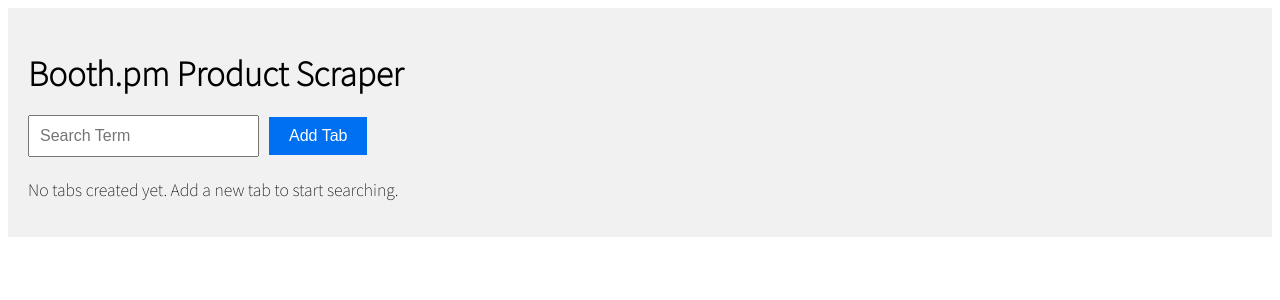
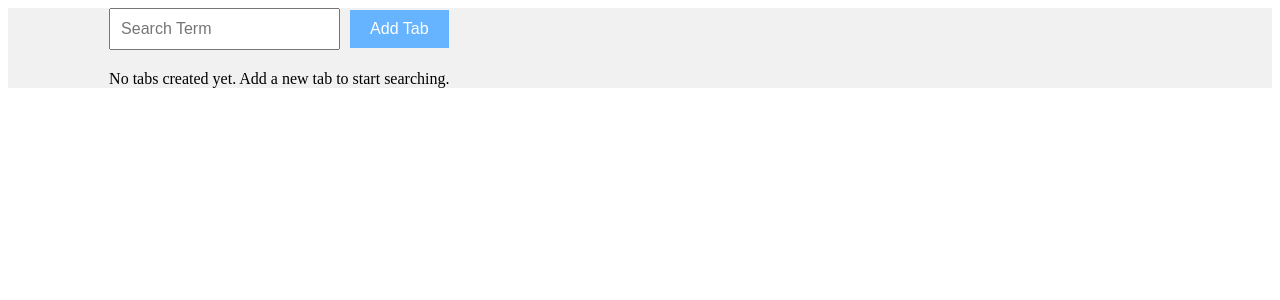
Before and after one commit to Raifa21/Avatar-Wardrobe, a Next.js app: page / in a window 1280 px wide. Shown: the top 300 px of the page. Built offline with nearby package versions, Linux system fonts and the light colour scheme.

Commit message:
Working on styling the website

```diff
--- a/app/globals.css
+++ b/app/globals.css
@@ -4,7 +4,7 @@
 
 @layer base {
     :root {
-        --background: 0 0% 100%;
+        --background: #f1f1f1;
         --foreground: 222.2 84% 4.9%;
 
         --card: 0 0% 100%;
@@ -34,43 +34,10 @@
 
         --radius: 0.5rem;
     }
-
-    .dark {
-        --background: 222.2 84% 4.9%;
-        --foreground: 210 40% 98%;
-
-        --card: 222.2 84% 4.9%;
-        --card-foreground: 210 40% 98%;
-
-        --popover: 222.2 84% 4.9%;
-        --popover-foreground: 210 40% 98%;
-
-        --primary: 210 40% 98%;
-        --primary-foreground: 222.2 47.4% 11.2%;
-
-        --secondary: 217.2 32.6% 17.5%;
-        --secondary-foreground: 210 40% 98%;
-
-        --muted: 217.2 32.6% 17.5%;
-        --muted-foreground: 215 20.2% 65.1%;
-
-        --accent: 217.2 32.6% 17.5%;
-        --accent-foreground: 210 40% 98%;
-
-        --destructive: 0 62.8% 30.6%;
-        --destructive-foreground: 210 40% 98%;
-
-        --border: 217.2 32.6% 17.5%;
-        --input: 217.2 32.6% 17.5%;
-        --ring: 212.7 26.8% 83.9%;
-    }
 }
 
 @layer base {
-    * {
-        @apply border-border;
-    }
     body {
-        @apply bg-background text-foreground;
+        @apply bg-background;
     }
 }
--- a/components/ui/tabs.tsx
+++ b/components/ui/tabs.tsx
@@ -1,11 +1,11 @@
-"use client"
+"use client";
 
-import * as React from "react"
-import * as TabsPrimitive from "@radix-ui/react-tabs"
+import * as React from "react";
+import * as TabsPrimitive from "@radix-ui/react-tabs";
 
-import { cn } from "@/lib/utils"
+import { cn } from "@/lib/utils";
 
-const Tabs = TabsPrimitive.Root
+const Tabs = TabsPrimitive.Root;
 
 const TabsList = React.forwardRef<
   React.ElementRef<typeof TabsPrimitive.List>,
@@ -15,12 +15,12 @@
     ref={ref}
     className={cn(
       "inline-flex h-10 items-center justify-center rounded-md bg-muted p-1 text-muted-foreground",
-      className
+      className,
     )}
     {...props}
   />
-))
-TabsList.displayName = TabsPrimitive.List.displayName
+));
+TabsList.displayName = TabsPrimitive.List.displayName;
 
 const TabsTrigger = React.forwardRef<
   React.ElementRef<typeof TabsPrimitive.Trigger>,
@@ -29,13 +29,13 @@
   <TabsPrimitive.Trigger
     ref={ref}
     className={cn(
-      "inline-flex items-center justify-center whitespace-nowrap rounded-sm px-3 py-1.5 text-sm font-medium ring-offset-background transition-all focus-visible:outline-none focus-visible:ring-2 focus-visible:ring-ring focus-visible:ring-offset-2 disabled:pointer-events-none disabled:opacity-50 data-[state=active]:bg-background data-[state=active]:text-foreground data-[state=active]:shadow-sm",
-      className
+      "inline-flex items-center justify-center whitespace-nowrap rounded-sm px-3 py-1.5 text-sm font-medium transition-all focus-visible:outline-none focus-visible:ring-2 focus-visible:ring-ring focus-visible:ring-offset-2 disabled:pointer-events-none disabled:opacity-50",
+      className,
     )}
     {...props}
   />
-))
-TabsTrigger.displayName = TabsPrimitive.Trigger.displayName
+));
+TabsTrigger.displayName = TabsPrimitive.Trigger.displayName;
 
 const TabsContent = React.forwardRef<
   React.ElementRef<typeof TabsPrimitive.Content>,
@@ -45,11 +45,11 @@
     ref={ref}
     className={cn(
       "mt-2 ring-offset-background focus-visible:outline-none focus-visible:ring-2 focus-visible:ring-ring focus-visible:ring-offset-2",
-      className
+      className,
     )}
     {...props}
   />
-))
-TabsContent.displayName = TabsPrimitive.Content.displayName
+));
+TabsContent.displayName = TabsPrimitive.Content.displayName;
 
-export { Tabs, TabsList, TabsTrigger, TabsContent }
+export { Tabs, TabsList, TabsTrigger, TabsContent };
--- a/pages/index.module.css
+++ b/pages/index.module.css
@@ -1,5 +1,6 @@
 .container {
-    padding: 20px;
+    padding-left: 8%;
+    padding-right: 8%;
     background-color: #f1f1f1;
 }
 
@@ -23,7 +24,7 @@
 .button {
     padding: 10px 20px;
     font-size: 1em;
-    background-color: #0070f3;
+    background-color: #66b3ff;
     color: white;
     border: none;
     cursor: pointer;
@@ -39,11 +40,11 @@
 
 .tabsList {
     display: flex;
-    margin-bottom: 20px;
 }
 
 .tabHeader {
     display: flex;
+    padding-top: 20px;
 }
 
 .tabTitle {
@@ -55,10 +56,14 @@
     padding: 10px 20px;
     font-size: 1em;
     cursor: pointer;
+    background-color: #d8dbdd;
+    border: none;
+    border-radius: 5px;
+    margin-right: 10px;
 }
 
 .tabTrigger[aria-selected="true"] {
-    background-color: #0070f3;
+    background-color: #252f3d;
     color: white;
 }
 
@@ -86,10 +91,6 @@
     outline: none;
 }
 
-.tabsContent {
-    padding: 20px;
-}
-
 .reloadIcon {
     width: 20px;
     height: 20px;
@@ -101,14 +102,14 @@
 .newItems {
     color: green;
     margin-bottom: 10px;
-    border: 1px solid green;
 }
 
 .product {
     display: flex;
     flex-direction: column;
     align-items: left;
-    padding-bottom: 32px; /* Add padding to the bottom to make space for shopInfo and priceText */
+    padding-bottom: 32px;
+    /* Add padding to the bottom to make space for shopInfo and priceText */
     margin-top: 10px;
     position: relative;
 }
@@ -137,7 +138,8 @@
 .shopInfo {
     display: flex;
     position: absolute;
-    bottom: 20px; /* Adjust as needed */
+    bottom: 20px;
+    /* Adjust as needed */
     font-size: 0.7em;
     justify-content: center;
     align-items: center;
--- a/pages/index.tsx
+++ b/pages/index.tsx
@@ -7,7 +7,8 @@
 import editoutline from "../lib/eva-icons/outline/svg/edit-outline.svg";
 import refreshoutline from "../lib/eva-icons/outline/svg/refresh-outline.svg";
 
-const notosansjp = Noto_Sans_JP({ subsets: ["latin"], weight: "100" });
+const notosansjp_100 = Noto_Sans_JP({ subsets: ["latin"], weight: "100" });
+const notosansjp_500 = Noto_Sans_JP({ subsets: ["latin"], weight: "500" });
 
 type Product = {
   imageURL: string;
@@ -135,9 +136,11 @@
       setActiveTab(existingTab.id);
       setNewTabTerm("");
     } else {
+      const tabCount = tabs.length;
+      const defaultName = `Tab ${tabCount + 1}`;
       const newTab: Tab = {
         id: Date.now(),
-        name: newTabName,
+        name: newTabName || defaultName,
         term: newTabTerm,
         products: [],
         seenItems: new Set<number>(),
@@ -170,9 +173,8 @@
   };
 
   return (
-    <div className={clsx(styles.container, notosansjp.className)}>
-      <h1 className={styles.title}>Booth.pm Product Scraper</h1>
-      <div className={styles.inputContainer}>
+    <div className={styles.container}>
+      <div className={clsx(styles.inputContainer, notosansjp_500)}>
         <input
           type="text"
           id="newTabTerm"
@@ -186,12 +188,12 @@
         </button>
       </div>
       {tabs.length === 0 ? (
-        <p className={styles.noTabs}>
+        <p className={clsx(styles.noTabs, notosansjp_500)}>
           No tabs created yet. Add a new tab to start searching.
         </p>
       ) : (
         <Tabs value={activeTabId?.toString()} className={styles.tabs}>
-          <TabsList className={styles.tabsList}>
+          <TabsList className={clsx(styles.tabsList, notosansjp_500)}>
             {tabs.map((tab) => (
               <div className={styles.tabHeader} key={tab.id}>
                 <TabsTrigger
@@ -210,7 +212,7 @@
               value={tab.id.toString()}
               className={styles.tabsContent}
             >
-              <div className={styles.tabHeader}>
+              <div className={clsx(styles.tabHeader, notosansjp_500)}>
                 {alteringName === tab.id ? (
                   <input
                     type="text"
@@ -219,10 +221,12 @@
                     onKeyDown={(e) => handleKeyDown(e, tab.id)}
                     onCompositionStart={handleCompositionStart}
                     onCompositionEnd={handleCompositionEnd}
-                    className={styles.editInput}
+                    className={clsx(styles.editInput, notosansjp_500)}
                   />
                 ) : (
-                  <h2 className={styles.tabTitle}>{tab.name}</h2>
+                  <h2 className={clsx(styles.tabTitle, notosansjp_500)}>
+                    {tab.name}
+                  </h2>
                 )}
                 {alteringName !== tab.id && (
                   <img
@@ -266,14 +270,22 @@
                           alt={product.productName}
                           className={styles.largeImage}
                         />
-                        <p className={styles.productName}>
+                        <p
+                          className={clsx(
+                            styles.productName,
+                            notosansjp_100.className,
+                          )}
+                        >
                           {product.productName}
                         </p>
                         <div
                           onClick={() => {
                             window.open(product.shopURL, "_blank");
                           }}
-                          className={styles.shopInfo}
+                          className={clsx(
+                            styles.shopInfo,
+                            notosansjp_100.className,
+                          )}
                         >
                           <img
                             src={product.shopImageURL}
```
